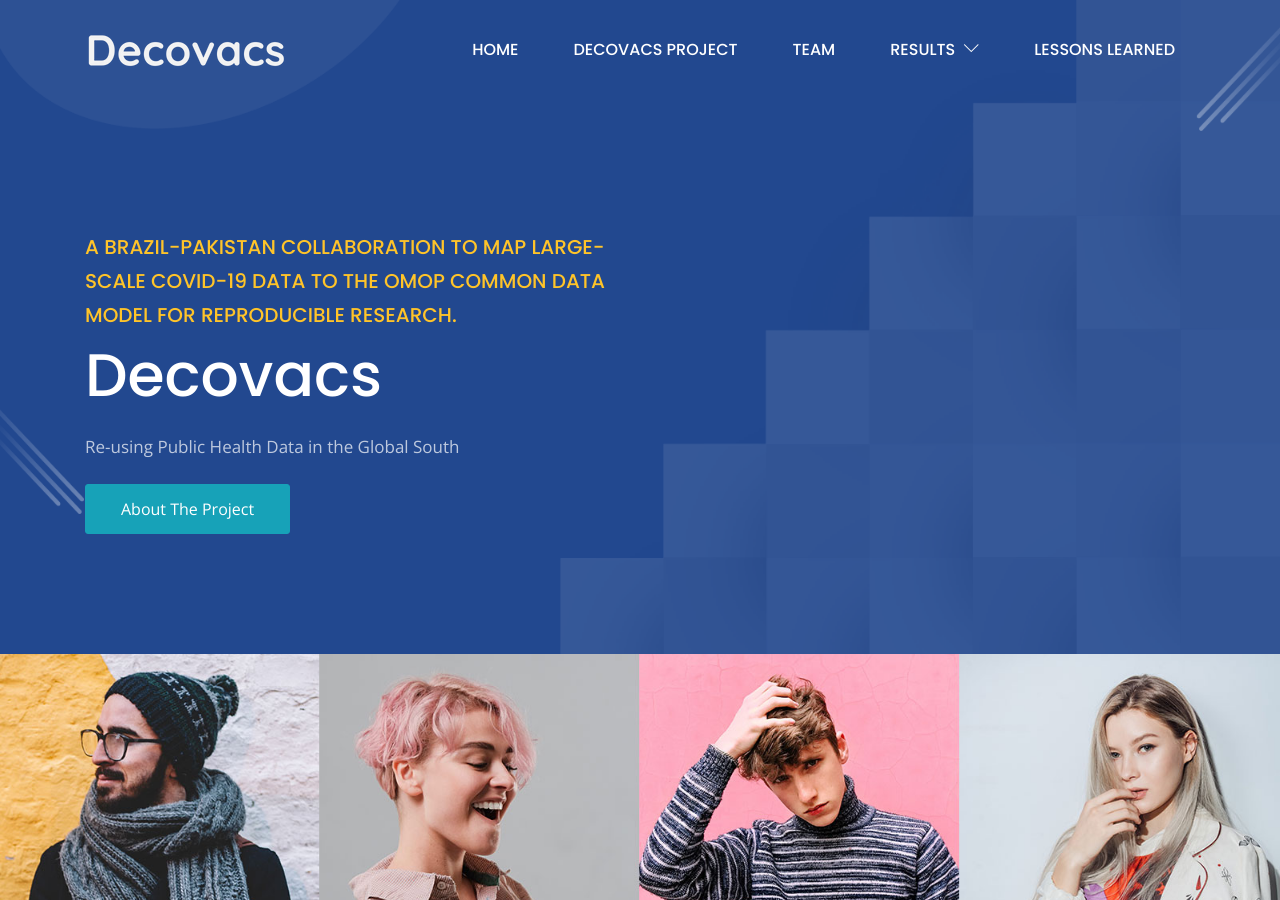
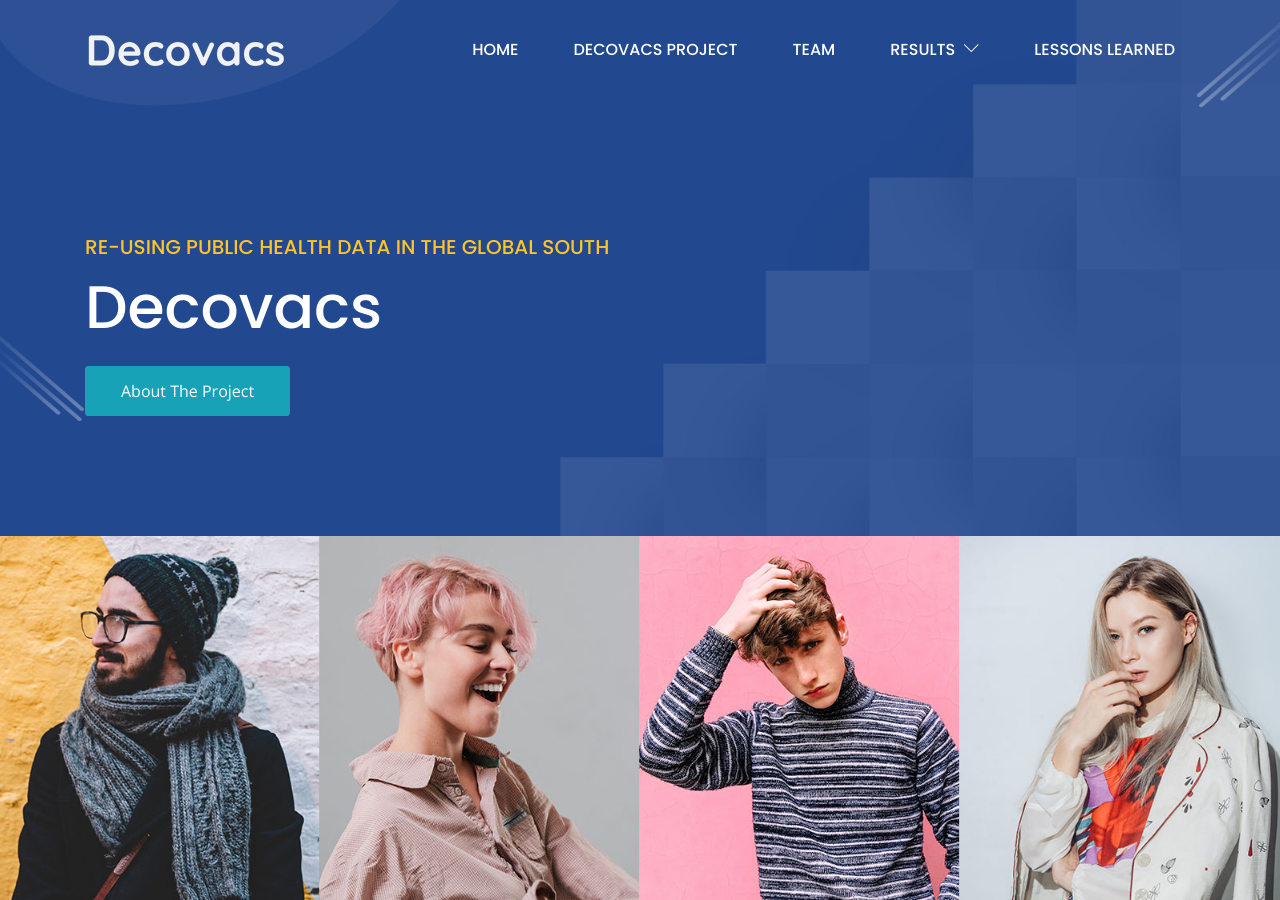
Before and after one commit to decovacs/decovacs.github.io, a Jekyll site: the page built from index.html, in a window 1280 px wide and 900 px high. Built offline with Jekyll 4.4.1, drawn with Linux system fonts in a browser that asks for light colours.

Commit message:
Update homepage_1.yml

```diff
--- a/_data/homepage_1.yml
+++ b/_data/homepage_1.yml
@@ -1,9 +1,9 @@
 ######################### Hero Area ##############################
 hero_area:
   background_image : "/assets/images/bg/banner-2.png"
-  subtitle: "A Brazil-Pakistan collaboration to map large-scale COVID-19 data to the OMOP common data model for reproducible research."
+  subtitle: "Re-using Public Health Data in the Global South"
   title : "Decovacs"
-  content : "Re-using Public Health Data in the Global South"
+  content : ""
   #image : "/assets/images/banner/banner-vacinas-covid.jpg"
   button:
     enable : true
```
